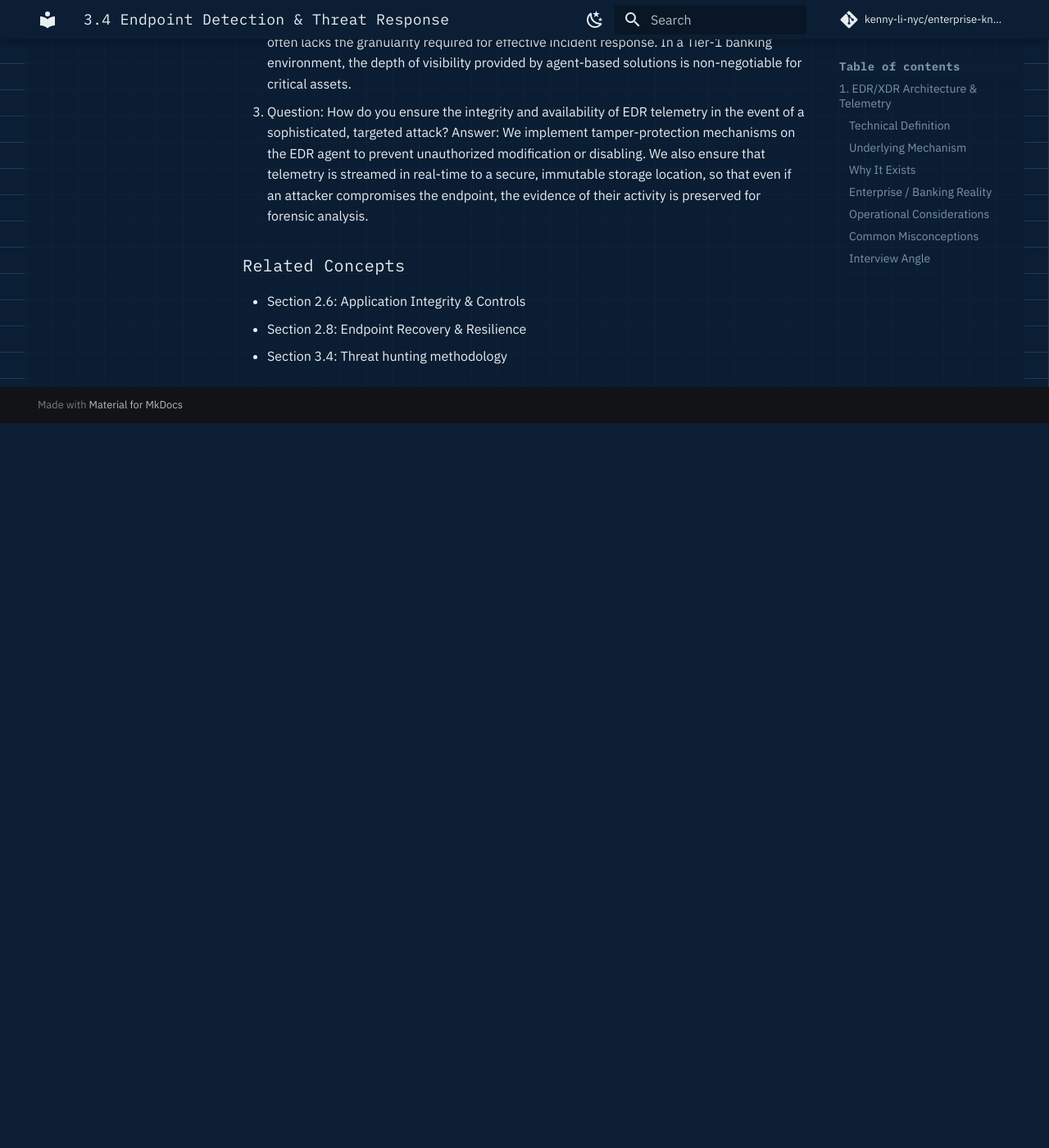
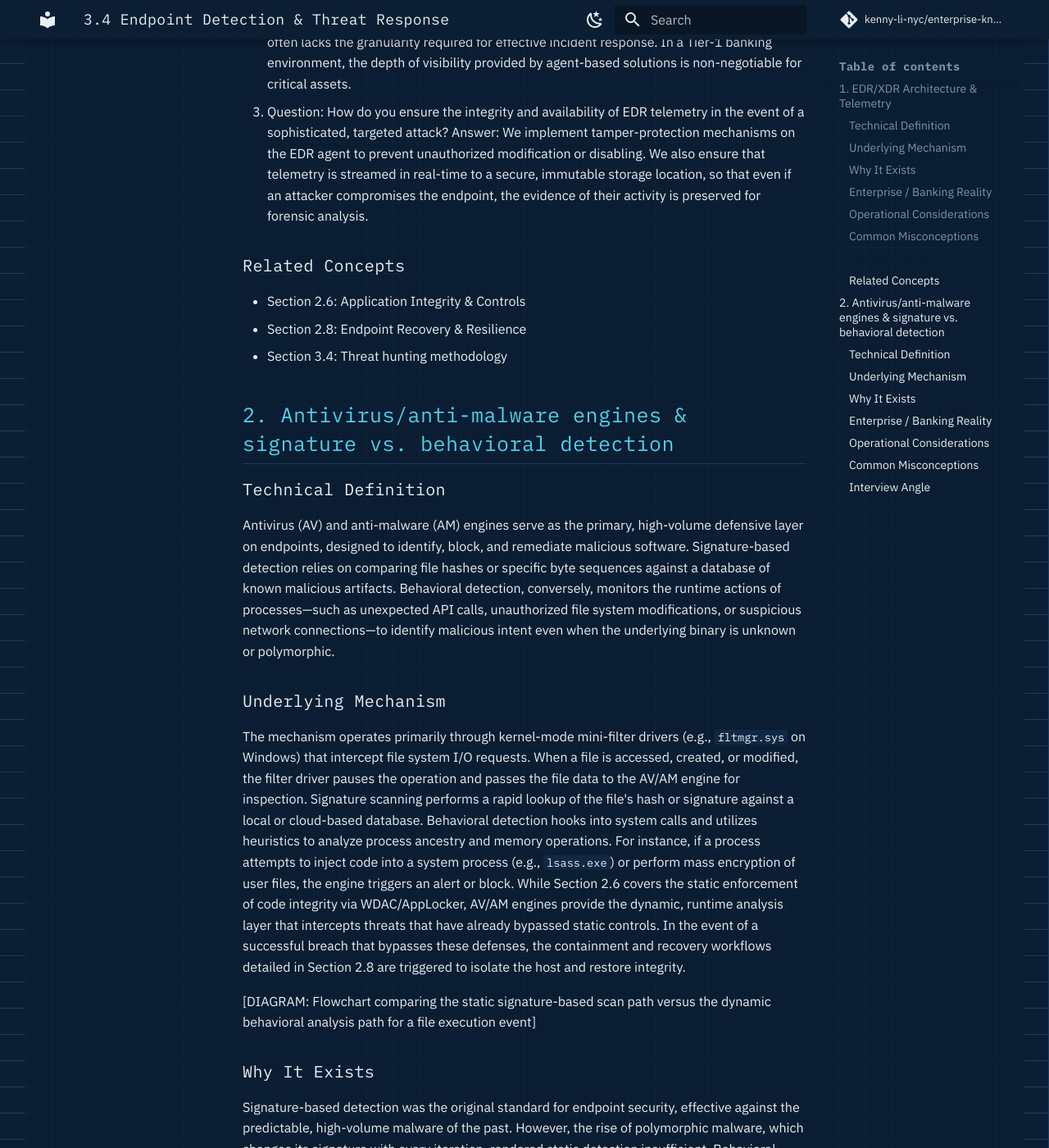
Before and after one commit to kenny-li-nyc/enterprise-knowledge-base, an MkDocs documentation site: the page built from docs/security/endpoint-detection-threat-response.md, in a window 1280 px wide and 1400 px high, scrolled down 2482 px. Shown: the whole window at 82% size. Built offline with MkDocs 1.6.1 and Material for MkDocs 9.7.7, drawn with Linux system fonts in a browser that asks for light colours; comment, search, counter and statistics services are not loaded; before the commit the page ends 2998 px from its top, so only the background shows below that; some of the changed text lies outside the part shown.

Commit message:
docs: add section on AV/AM engines and detection methods
Co-authored-by: aider (gemini/gemini-3.1-flash-lite) <aider@aider.chat>

```diff
--- a/docs/security/endpoint-detection-threat-response.md
+++ b/docs/security/endpoint-detection-threat-response.md
@@ -36,3 +36,33 @@ Operationalizing EDR/XDR requires a robust lifecycle management process for agen
 - Section 2.6: Application Integrity & Controls
 - Section 2.8: Endpoint Recovery & Resilience
 - Section 3.4: Threat hunting methodology
+
+## 2. Antivirus/anti-malware engines & signature vs. behavioral detection
+
+### Technical Definition
+Antivirus (AV) and anti-malware (AM) engines serve as the primary, high-volume defensive layer on endpoints, designed to identify, block, and remediate malicious software. Signature-based detection relies on comparing file hashes or specific byte sequences against a database of known malicious artifacts. Behavioral detection, conversely, monitors the runtime actions of processes—such as unexpected API calls, unauthorized file system modifications, or suspicious network connections—to identify malicious intent even when the underlying binary is unknown or polymorphic.
+
+### Underlying Mechanism
+The mechanism operates primarily through kernel-mode mini-filter drivers (e.g., `fltmgr.sys` on Windows) that intercept file system I/O requests. When a file is accessed, created, or modified, the filter driver pauses the operation and passes the file data to the AV/AM engine for inspection. Signature scanning performs a rapid lookup of the file's hash or signature against a local or cloud-based database. Behavioral detection hooks into system calls and utilizes heuristics to analyze process ancestry and memory operations. For instance, if a process attempts to inject code into a system process (e.g., `lsass.exe`) or perform mass encryption of user files, the engine triggers an alert or block. While Section 2.6 covers the static enforcement of code integrity via WDAC/AppLocker, AV/AM engines provide the dynamic, runtime analysis layer that intercepts threats that have already bypassed static controls. In the event of a successful breach that bypasses these defenses, the containment and recovery workflows detailed in Section 2.8 are triggered to isolate the host and restore integrity.
+
+[DIAGRAM: Flowchart comparing the static signature-based scan path versus the dynamic behavioral analysis path for a file execution event]
+
+### Why It Exists
+Signature-based detection was the original standard for endpoint security, effective against the predictable, high-volume malware of the past. However, the rise of polymorphic malware, which changes its signature with every iteration, rendered static detection insufficient. Behavioral detection was developed to address this gap, allowing security engines to identify malicious intent based on what a program *does* rather than what it *looks like*. This dual-layered approach is necessary to balance the efficiency of signature matching for known threats with the adaptability of behavioral analysis for novel attacks.
+
+### Enterprise / Banking Reality
+In Tier-1 banking, AV/AM engines are a mandatory compliance requirement (e.g., PCI-DSS) and a critical component of the defense-in-depth strategy. The reality is that these engines must be highly performant to avoid impacting latency-sensitive banking applications. Architects must design for centralized management, ensuring that policies are consistent across the global fleet and that exclusions are strictly governed to prevent security gaps. The integration of AV/AM with EDR is essential; the AV engine acts as the first line of automated prevention, while the EDR provides the context and visibility for threats that evade the initial block.
+
+### Operational Considerations
+Operationalizing AV/AM requires a rigorous approach to policy management and exclusion handling. Over-broad exclusions are a common vector for attackers to hide malicious activity, so they must be documented, justified, and periodically reviewed. Administrators must monitor detection rates and false positives, using automated reporting to identify trends and potential misconfigurations.
+[CLI: PowerShell command to query the current AV engine status, signature version, and recent detection history on a local endpoint]
+
+### Common Misconceptions
+!!! warning
+    A common misconception is that "AV is dead" and that EDR/XDR replaces the need for traditional anti-malware engines. In reality, AV/AM engines provide essential, high-speed, automated prevention that offloads the burden from the SOC. Relying solely on EDR without a robust AV/AM layer would result in an unmanageable volume of alerts and a failure to block commodity threats that should be handled automatically.
+
+### Interview Angle
+1. Question: How do you balance the need for aggressive behavioral detection with the requirement for system performance in a high-frequency trading environment?
+   Answer: We implement a tiered detection policy. For critical, latency-sensitive systems, we use optimized, signature-based scanning for known threats and apply behavioral monitoring only to high-risk processes, while offloading intensive analysis to the cloud. We also use performance-aware exclusions that are strictly scoped to specific application directories, ensuring that we maintain security without impacting trading performance.
+2. Question: What is your strategy for managing false positives in a large-scale AV/AM deployment?
+   Answer: We use a centralized management console to aggregate detection data and identify patterns of false positives across the fleet. We implement a "detect-only" mode for new or updated policies
```
